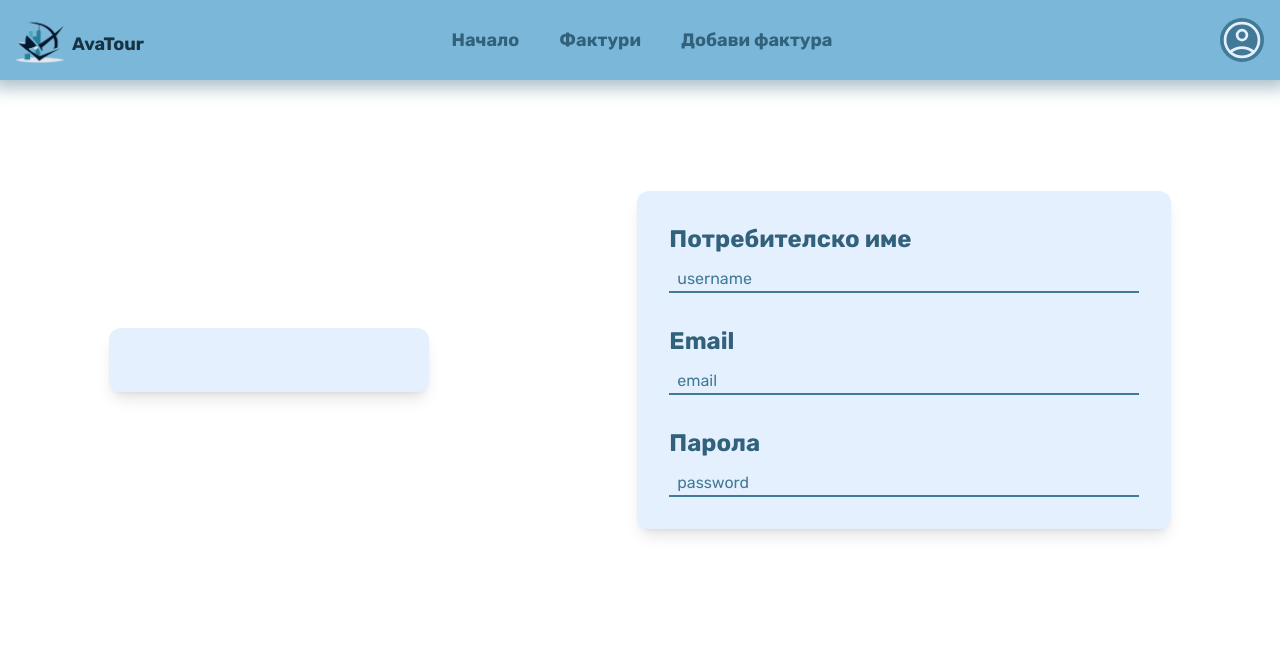
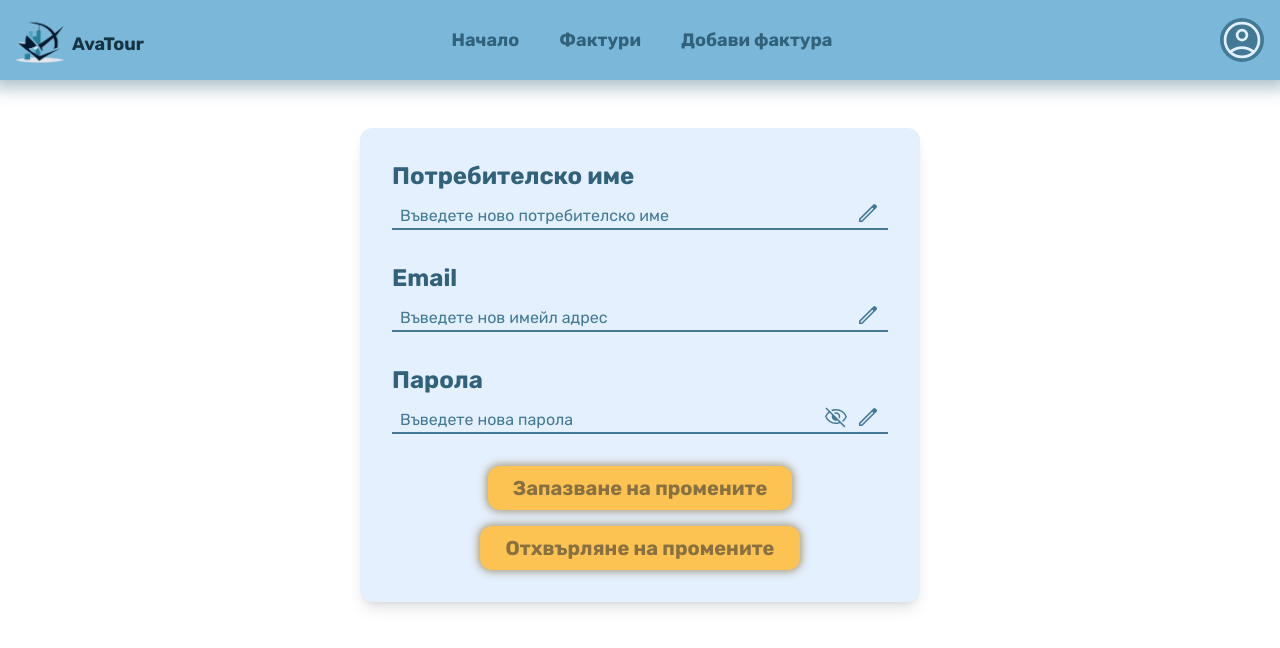
Before and after one commit to VexuBGM/AvaTour, a Next.js app in the folder frontend/: page /profile-settings in a window 1280 px wide. Shown: the top 648 px of the page. Built offline with nearby package versions, Linux system fonts and the light colour scheme; no server answers.

Commit message:
завършена страница за настройки на профила + мобилна версия

```diff
--- a/frontend/src/app/profile-settings/page.tsx
+++ b/frontend/src/app/profile-settings/page.tsx
@@ -1,48 +1,132 @@
-"use client";
+'use client';
 
+import { useState } from "react";
 import '../globals.css';
 import Navbar from '../components/Navbar';
+import NavbarMobile from '../components/NavbarMobile';
+import OpenedEye from '../components/OpenedEye';
+import ClosedEye from '../components/ClosedEye';
 import EditIcon from '../components/EditIcon';
-import DoneIcon from '../components/DoneIcon';
 
+type EditableField = "username" | "email" | "password";
 
 export default function ProfileSettings() {
+  const [showPassword, setShowPassword] = useState(false);
+  const [editingField, setEditingField] = useState<EditableField | null>(null);
+
+  const handleTogglePassword = () => {
+    setShowPassword(!showPassword);
+  };
+
+  const handleEdit = (field: EditableField) => {
+    setEditingField(field);
+    setTimeout(() => {
+      document.getElementById(field)?.focus();
+    }, 0);
+  };
+
+  const handleBlur = () => {
+    setEditingField(null);
+  };
+
   return (
-    <div className="h-screen flex flex-col">
-      <Navbar />
+    <div className="h-screen">
+      <div className="block sm:hidden">
+        <NavbarMobile />
+      </div>
+      <div className="hidden sm:block">
+        <Navbar />
+      </div>
 
-      <div className="mb-20 flex flex-grow items-center justify-center space-x-52">
-        <div className="w-1/4 bg-llblue p-8 rounded-xl shadow-lg">
-
-        </div>
-
-        <div className="w-5/12 bg-llblue p-8 rounded-xl shadow-lg">
-            <label className="block text-ddblue font-bold text-2xl mb-1"><h1 className="cursor-text w-fit">Потребителско име</h1></label>
+      <div className="pt-[8rem] pb-[3rem] max-sm:pt-[9rem]">
+        <div className="w-[35rem] bg-llblue p-8 rounded-xl shadow-lg mx-auto max-sm:w-[90%] max-sm:p-6">
+          <label className="block text-ddblue font-bold text-2xl mb-1">
+            <h1 className="cursor-text w-fit">Потребителско име</h1>
+          </label>
+          <div className="relative flex items-center">
             <input
+              id="username"
               type="text"
               name="username"
               autoComplete="off"
-              placeholder="username"
-              className="bg-llblue rounded-t-md block w-full px-2 pt-2 border-b-2 border-dblue focus:border-transparent focus:rounded-b-md focus:outline-none focus:bg-white text-base text-dblue placeholder:text-dblue placeholder:text-base"
+              placeholder="Въведете ново потребителско име"
+              className={`bg-llblue rounded-t-md block w-full px-2 pt-2 pr-10 border-b-2 border-dblue text-base text-dblue placeholder:text-dblue placeholder:text-base outline-none ${editingField === "username" ? "focus:border-transparent focus:rounded-b-md focus:bg-white" : ""}`}
+              readOnly={editingField !== "username"}
+              onBlur={handleBlur}
             />
+            <button
+              className="absolute right-2 cursor-pointer w-6 h-6 flex items-center justify-center"
+              onClick={() => handleEdit("username")}
+            >
+              <EditIcon />
+            </button>
+          </div>
 
-            <label className="mt-8 block text-ddblue font-bold text-2xl mb-1"><h1 className="cursor-text w-fit">Email</h1></label>
+          <label className="mt-8 block text-ddblue font-bold text-2xl mb-1">
+            <h1 className="cursor-text w-fit">Email</h1>
+          </label>
+          <div className="relative flex items-center">
             <input
+              id="email"
               type="email"
               name="email"
               autoComplete="off"
-              placeholder="email"
-              className="bg-llblue rounded-t-md block w-full px-2 pt-2 border-b-2 border-dblue focus:border-transparent focus:rounded-b-md focus:outline-none focus:bg-white text-base text-dblue placeholder:text-dblue placeholder:text-base"
+              placeholder="Въведете нов имейл адрес"
+              className={`bg-llblue rounded-t-md block w-full px-2 pt-2 pr-10 border-b-2 border-dblue text-base text-dblue placeholder:text-dblue placeholder:text-base outline-none ${editingField === "email" ? "focus:border-transparent focus:rounded-b-md focus:bg-white" : ""}`}
+              readOnly={editingField !== "email"}
+              onBlur={handleBlur}
             />
+            <button
+              className="absolute right-2 cursor-pointer w-6 h-6 flex items-center justify-center"
+              onClick={() => handleEdit("email")}
+            >
+              <EditIcon />
+            </button>
+          </div>
+          <label className="mt-8 block text-ddblue font-bold text-2xl mb-1">
+            <h1 className="cursor-text w-fit">Парола</h1>
+          </label>
+          <div className="relative flex items-center">
+            <input
+              id="password"
+              type={showPassword ? "text" : "password"}
+              name="password"
+              placeholder="Въведете нова парола"
+              className={`bg-llblue rounded-t-md block w-full px-2 pt-2 pr-16 border-b-2 border-dblue text-base text-dblue placeholder:text-dblue placeholder:text-base outline-none ${editingField === "password" ? "focus:border-transparent focus:rounded-b-md focus:bg-white" : ""}`}
+              readOnly={editingField !== "password"}
+              onBlur={handleBlur}
+            />
+            <div className="absolute right-2 flex items-center gap-x-2">
+              <button
+                className="w-6 h-6 flex items-center justify-center"
+                onClick={handleTogglePassword}
+              >
+                {showPassword ? <OpenedEye /> : <ClosedEye />}
+              </button>
+              <button
+                className="w-6 h-6 flex items-center justify-center"
+                onClick={() => handleEdit("password")}
+              >
+                <EditIcon />
+              </button>
+            </div>
+          </div>
 
-            <label className="mt-8 block text-ddblue font-bold text-2xl mb-1"><h1 className="cursor-text w-fit">Парола</h1></label>
-            <input
-                type={//showPassword ? "text" :
-                "password"}
-                name="password"
-                placeholder="password"
-                className="bg-llblue rounded-t-md block w-full px-2 pt-2 border-b-2 border-dblue focus:border-transparent focus:rounded-b-md focus:outline-none focus:bg-white text-base text-dblue placeholder:text-dblue placeholder:text-base"
-              />
+          <div className="flex flex-col justify-center mt-[2rem] items-center gap-[1rem]">
+          <button
+            type="submit"
+            className="bg-lightyellow shadow-mobileBtnCustom hover:bg-slightlydarkeryellow w-[19rem] rounded-xl cursor-pointer text-dyellow text-center font-semibold text-xl px-5 py-2 select-none max-sm:w-[100%]"
+          >
+            Запазване на промените
+          </button>
+
+          <button
+            type="submit"
+            className="bg-lightyellow shadow-mobileBtnCustom hover:bg-slightlydarkeryellow w-[20rem] rounded-xl cursor-pointer text-dyellow text-center font-semibold text-xl px-5 py-2 select-none max-sm:w-[100%]"
+          >
+            Отхвърляне на промените
+          </button>
+        </div>
         </div>
       </div>
     </div>
```
